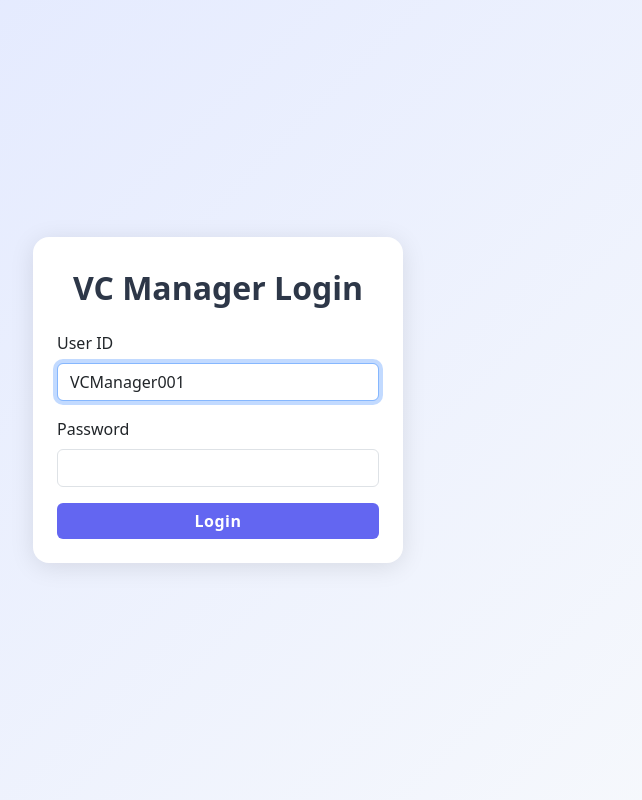
After one commit to TanishaMaheshwari/VC-Manager, a Flask app: page /login in a window 1280 px wide. The commit adds this page. Shown: the whole page, without its empty margins (422-1064 px from the left). Run offline with Flask 3, Linux system fonts and the light colour scheme.

Commit message:
Completed

```diff
--- a/app.py
+++ b/app.py
@@ -1,4 +1,4 @@
-from flask import Flask, render_template, redirect, url_for, flash, request, send_file, jsonify
+from flask import Flask, render_template, redirect, url_for, flash, request, send_file, jsonify, session
 from flask_sqlalchemy import SQLAlchemy
 from flask_migrate import Migrate
 from flask_wtf import FlaskForm
@@ -11,7 +11,7 @@ from enum import Enum
 from fpdf import FPDF
 from weasyprint import HTML
 import os
-from sqlalchemy import or_
+from sqlalchemy import or_, and_
 from sqlalchemy.exc import IntegrityError
 from sqlalchemy.orm import validates
 import io
@@ -19,7 +19,45 @@ from babel.numbers import format_decimal
 
 
 app = Flask(__name__)
-app.config['SECRET_KEY'] = 'your-secret-key-here'
+app.config['SECRET_KEY'] = 'your-secret-key-here'  # Make sure this is set for session
+# --- Authentication Config ---
+LOGIN_ID = 'VCManager001'
+LOGIN_PASSWORD = '123vc'
+
+# Routes
+from functools import wraps
+
+# --- Authentication Decorator ---
+def login_required(f):
+    @wraps(f)
+    def decorated_function(*args, **kwargs):
+        if not session.get('logged_in'):
+            return redirect(url_for('login', next=request.url))
+        return f(*args, **kwargs)
+    return decorated_function
+
+# --- Login Route ---
+@app.route('/login', methods=['GET', 'POST'])
+def login():
+    error = None
+    if request.method == 'POST':
+        user_id = request.form.get('user_id')
+        password = request.form.get('password')
+        if user_id == LOGIN_ID and password == LOGIN_PASSWORD:
+            session['logged_in'] = True
+            flash('Logged in successfully!', 'success')
+            next_url = request.args.get('next')
+            return redirect(next_url or url_for('dashboard'))
+        else:
+            error = 'Invalid credentials. Please try again.'
+    return render_template('login.html', error=error)
+
+# --- Logout Route ---
+@app.route('/logout')
+def logout():
+    session.pop('logged_in', None)
+    flash('Logged out successfully.', 'success')
+    return redirect(url_for('login'))
 app.config['SQLALCHEMY_DATABASE_URI'] = 'sqlite:///vc_committee.db'
 app.config['SQLALCHEMY_TRACK_MODIFICATIONS'] = False
 
@@ -411,7 +449,8 @@ def indian_comma(value):
     return format_decimal(value, locale='en_IN')
 
 # Routes
-@app.route('/')
+@app.route('/', methods=['GET', 'POST'])
+@login_required
 def dashboard():
     vcs = VC.query.order_by(VC.vc_number).all()
     total_due = sum(vc.total_due for vc in vcs)
@@ -437,25 +476,28 @@ def dashboard():
     # --- 2. Populate Hand dropdown (empty until VC selected) ---
     form.hand_id.choices = []
     if form.vc_id.data:
-        vc = VC.query.get(form.vc_id.data)
+        vc = db.session.get(VC, form.vc_id.data)
         form.hand_id.choices = [
             (h.id, f"Hand {h.hand_number} - Winner: {h.hand_distributions[0].person.short_name if h.hand_distributions else 'TBD'}")
             for h in vc.hands
         ]
 
     # --- 3. Populate Person dropdown (only pending members) ---
-    form.person_id.choices = []
     if form.hand_id.data:
-        hand = VCHand.query.get(form.hand_id.data)
+        hand = db.session.get(VCHand, form.hand_id.data)
         if hand:
             expected_ids = {m.id for m in hand.vc.members}  # all VC members
-            distributed_ids = {d.person_id for d in hand.hand_distributions}
-            paid_ids = {c.person_id for c in hand.contributions}
-            pending_ids = expected_ids - distributed_ids - paid_ids
-
+            distributed_ids = {d.person_id for d in hand.hand_distributions}  # winners
+            potential_ids = expected_ids - distributed_ids
+            # Ledger entries already recorded for this VC & Hand
+            ledger_entries = LedgerEntry.query.filter(
+                LedgerEntry.vc_id == hand.vc.id,
+                LedgerEntry.narration.like(f"Payment for VC {hand.vc.vc_number}, Hand {hand.hand_number}%")
+            ).all()
+            paid_ids = {l.person_id for l in ledger_entries}
+            pending_ids = potential_ids - paid_ids
             pending_persons = Person.query.filter(Person.id.in_(pending_ids)).all()
             form.person_id.choices = [(p.id, p.name) for p in pending_persons]
-
 
     if form.validate_on_submit():
         # --- 4. Record contribution (payment IN) ---
@@ -474,8 +516,8 @@ def dashboard():
             person_id=form.person_id.data,
             vc_id=form.vc_id.data,
             date=form.date.data or datetime.utcnow(),
-            narration=f"Contribution for VC {vc.vc_number}: {form.narration.data}",
-            debit=form.amount.data,
+            narration=f"Payment for VC {vc.vc_number}, Hand {hand.hand_number}: {form.narration.data}",
+            credit=form.amount.data,
             balance=person.total_balance - form.amount.data
         )
         db.session.add(ledger_entry)
@@ -487,6 +529,7 @@ def dashboard():
     return render_template('dashboard.html', form=form, today=date.today(), total_due=total_due, total_vcs=total_vcs, vcs=vcs, persons=persons, total_persons=total_persons)
 
 @app.route('/vcs')
+@login_required
 def vcs_list():
     vcs = VC.query.order_by(VC.vc_number).all()
     total_due = sum(vc.total_due for vc in vcs)
@@ -495,6 +538,7 @@ def vcs_list():
     return render_template('vc/list.html', vcs=vcs, total_due=total_due, total_members=total_members, total_vcs=total_vcs)
 
 @app.route('/vc/create', methods=['GET', 'POST'])
+@login_required
 def create_vc():
     form = VCForm()
     form.members.choices = [(p.id, p.name) for p in Person.query.all()]
@@ -532,6 +576,7 @@ def create_vc():
 
 
 @app.route('/vc/<int:id>')
+@login_required
 def view_vc(id):
     vc = VC.query.get_or_404(id)
     hands = VCHand.query.filter_by(vc_id=id).order_by(VCHand.hand_number).all()
@@ -540,7 +585,7 @@ def view_vc(id):
 
 
 @app.route("/vc/<int:vc_id>/hand/<int:hand_number>")
-# @login_required
+@login_required
 def view_hand_distribution(vc_id, hand_number):
     vc = VC.query.get_or_404(vc_id)
     hand = VCHand.query.filter_by(vc_id=vc.id, hand_number=hand_number).first_or_404()
@@ -556,6 +601,17 @@ def view_hand_distribution(vc_id, hand_number):
 
     payout = HandDistribution.query.filter_by(hand_id=hand.id).first()
     payout_recorded = payout is not None
+
+    ledger_entries = LedgerEntry.query.filter(
+        LedgerEntry.vc_id == vc.id,
+        LedgerEntry.narration.like(f'%Payment for VC {vc.vc_number}, Hand {hand.hand_number}%')
+    ).all()
+
+    # Map person_id → ledger entry
+    ledger_map = {}
+    for entry in ledger_entries:
+        if entry.person_id not in ledger_map:
+            ledger_map[entry.person_id] = entry  # take first matching entry
 
     members = vc.members
     member_eligibility = {}
@@ -583,11 +639,14 @@ def view_hand_distribution(vc_id, hand_number):
         contributions=contributions,
         payout=payout,
         distributions=[], # Placeholder for template
-        vc_payouts=[] # Placeholder for template
+        vc_payouts=[], # Placeholder for template
+        ledger_map=ledger_map
     )
+
 import traceback
 
 @app.route("/vc/<int:vc_id>/distribute-hand", methods=['POST'])
+@login_required
 def distribute_hand(vc_id):
     try:
         print("--- Starting distribute_hand function ---")
@@ -717,6 +776,7 @@ def distribute_hand(vc_id):
         flash(f"An error occurred during distribution: {str(e)}. Changes have been rolled back.", 'danger')
         return redirect(url_for('view_hand_distribution', vc_id=vc.id, hand_number=hand.hand_number))
 @app.route('/vc/delete/<int:id>')
+@login_required
 def delete_vc(id):
     vc = VC.query.get_or_404(id)
     db.session.delete(vc)
@@ -726,12 +786,14 @@ def delete_vc(id):
 
 
 @app.route('/persons')
+@login_required
 def persons():
     persons = Person.query.all()
     return render_template('person/list.html', persons=persons)
 
 # New route to handle live search requests
 @app.route('/search_persons')
+@login_required
 def search_persons():
     query = request.args.get('q', '')
     sort_order = request.args.get('sort', 'name_asc')
@@ -759,81 +821,37 @@ def search_persons():
 
 
 @app.route('/person/create', methods=['GET', 'POST'])
+@login_required
 def create_person():
-    """
-    Handles the creation of a new Person, calculates the signed opening_balance,
-    and automatically creates a corresponding opening LedgerEntry if the balance is non-zero.
-    """
     form = PersonForm()
     if form.validate_on_submit():
-
-        # 1. Calculate the final signed opening balance
-        balance_amount = form.opening_balance.data if form.opening_balance.data is not None else 0
-        balance_type = form.opening_balance_type.data # 'DR' or 'CR'
-
-        # DR (Debit) is positive, CR (Credit) is negative
-        final_opening_balance = float(balance_amount)
-        if balance_type == 'CR':
-            final_opening_balance = -final_opening_balance
-
-        # 2. Create the Person object
+        # Create person object
         person = Person(
             name=form.name.data,
             short_name=form.short_name.data,
             phone=form.phone.data,
             phone2=form.phone2.data,
-            opening_balance=final_opening_balance,
+            opening_balance=0,
             created_at=datetime.utcnow()
         )
-
-        # Add Person to session (to get an ID after commit)
         db.session.add(person)
 
-        # 3. Create initial LedgerEntry if balance is non-zero
-        opening_entry = None
-        if final_opening_balance != 0:
-
-            # Absolute value of the balance
-            entry_amount = abs(final_opening_balance)
-
-            # Determine if it's Debit or Credit based on the sign
-            # DR (Positive balance) -> Debit in the ledger
-            # CR (Negative balance) -> Credit in the ledger
-
-            if final_opening_balance > 0:
-                # Debit Balance (Person owes us)
-                debit_amount = entry_amount
-                credit_amount = 0.0
-                description = f"Opening Balance (DR) on {date.today().strftime('%Y-%m-%d')}"
-            else:
-                # Credit Balance (We owe Person)
-                debit_amount = 0.0
-                credit_amount = entry_amount
-                description = f"Opening Balance (CR) on {date.today().strftime('%Y-%m-%d')}"
-
-            # Create the Ledger Entry object
-            opening_entry = LedgerEntry(
-                # person_id will be automatically linked after the person is committed
-                person=person,
-                date=date.today(),
-                description=description,
-                debit=debit_amount,
-                credit=credit_amount,
-                created_at=datetime.utcnow()
-            )
-            db.session.add(opening_entry)
-
-
-        # 4. Commit both Person and LedgerEntry in a single transaction
         try:
             db.session.commit()
 
-            # Success message reflects the action
-            flash_msg = f'Person "{person.name}" created successfully.'
-            if opening_entry:
-                 flash_msg += f' Initial Ledger Entry recorded: ₹{entry_amount:.2f} ({balance_type}).'
+            # --- Add opening balance to ledger if > 0 ---
+            if form.opening_balance.data and form.opening_balance.data > 0:
+                ledger_entry = LedgerEntry(
+                    person_id=person.id,
+                    date=person.created_at,
+                    narration="Opening Balance",
+                    credit=form.opening_balance.data,
+                    balance=form.opening_balance.data  # set initial balance
+                )
+                db.session.add(ledger_entry)
+                db.session.commit()
 
-            flash(flash_msg, 'success')
+            flash('Person created successfully!', 'success')
             return redirect(url_for('persons'))
 
         except IntegrityError:
@@ -847,18 +865,13 @@ def create_person():
 
     # If form validation fails, display specific errors
     if not form.validate_on_submit() and form.is_submitted():
-        for field, errors in form.errors.items():
-             for error in errors:
-                 flash(f'Error in {field.replace("_", " ").title()}: {error}', 'danger')
-
-        if not form.errors:
-             flash('Please fill out all required fields correctly.', 'danger')
-
+        flash('Please fill out all required fields correctly.', 'danger')
 
     return render_template('person/create.html', form=form)
 
 
 @app.route('/person/<int:id>/edit', methods=['GET', 'POST'])
+@login_required
 def edit_person(id):
     person = Person.query.get_or_404(id)
     form = PersonForm(obj=person)
@@ -885,6 +898,7 @@ def edit_person(id):
     return render_template('person/edit.html', form=form, person=person)
 
 @app.route('/ledger/<int:person_id>')
+@login_required
 def person_ledger(person_id):
     person = Person.query.get_or_404(person_id)
     entries = LedgerEntry.query.filter_by(person_id=person_id).order_by(LedgerEntry.date.desc()).all()
@@ -895,7 +909,9 @@ def person_ledger(person_id):
         entries = [e for e in entries if e.vc_id == vc_id]
 
     return render_template('ledger/person.html', person=person, entries=entries)
+
 @app.route("/record-payment", methods=["GET", "POST"])
+@login_required
 def record_payment():
     form = PaymentForm()
 
@@ -923,7 +939,7 @@ def record_payment():
             person_id=person.id,
             amount=form.amount.data,
             date=form.date.data,
-            narration=form.narration.data or f"Payment for VC {vc.vc_number}, Hand {hand.hand_number}"
+            narration=f"Payment for VC {vc.vc_number}, Hand {hand.hand_number}: {form.narration.data}"
         )
         db.session.add(payment)
 
@@ -986,6 +1002,7 @@ def record_payment():
 #     return render_template('payment/create.html', form=form)
 
 @app.route("/api/vc/<int:vc_id>/details")
+@login_required
 def vc_details(vc_id):
     vc = VC.query.get_or_404(vc_id)
 
@@ -1008,31 +1025,36 @@ def vc_details(vc_id):
     })
 
 @app.route("/api/hand/<int:hand_id>/details")
+@login_required
 def hand_details(hand_id):
-    hand = VCHand.query.get(hand_id)
+    hand = db.session.get(VCHand, hand_id)
     if not hand:
         return jsonify({"error": "Hand not found"}), 404
 
-    # Get the winner for this hand from HandDistribution
-    winner_distribution = HandDistribution.query.filter_by(hand_id=hand_id).first()
-    winner_id = winner_distribution.person_id if winner_distribution else None
+    expected_ids = {m.id for m in hand.vc.members}
+    distributed_ids = {d.person_id for d in hand.hand_distributions}
+    potential_ids = expected_ids - distributed_ids
 
-    # Get all VC members except the winner
-    pending_persons = Person.query.filter(
-        Person.id.in_([m.id for m in hand.vc.members])
+    # Exclude persons who already have ledger entries
+    ledger_entries = LedgerEntry.query.filter(
+        LedgerEntry.vc_id == hand.vc.id,
+        LedgerEntry.narration.like(f"Payment for VC {hand.vc.vc_number}, Hand {hand.hand_number}%")
     ).all()
+    paid_ids = {l.person_id for l in ledger_entries}
+    pending_ids = potential_ids - paid_ids
 
-    if winner_id:
-        pending_persons = [p for p in pending_persons if p.id != winner_id]
+    pending_persons = Person.query.filter(Person.id.in_(pending_ids)).all()
 
-    pending_persons_data = [{"id": p.id, "name": p.name} for p in pending_persons]
+    contribution_amount = hand.actual_contribution_per_person  # or compute dynamically
 
     return jsonify({
-        "contribution_amount": hand.actual_contribution_per_person,
-        "pending_persons": pending_persons_data
+        "pending_persons": [{"id": p.id, "name": p.name} for p in pending_persons],
+        "contribution_amount": contribution_amount
     })
 
+
 @app.route('/payment/create', methods=['GET', 'POST'])
+@login_required
 def create_payment():
     form = PaymentForm()
 
@@ -1053,25 +1075,28 @@ def create_payment():
     # --- 2. Populate Hand dropdown (empty until VC selected) ---
     form.hand_id.choices = []
     if form.vc_id.data:
-        vc = VC.query.get(form.vc_id.data)
+        vc = db.session.get(VC, form.vc_id.data)
         form.hand_id.choices = [
             (h.id, f"Hand {h.hand_number} - Winner: {h.hand_distributions[0].person.short_name if h.hand_distributions else 'TBD'}")
             for h in vc.hands
         ]
 
     # --- 3. Populate Person dropdown (only pending members) ---
-    form.person_id.choices = []
     if form.hand_id.data:
-        hand = VCHand.query.get(form.hand_id.data)
+        hand = db.session.get(VCHand, form.hand_id.data)
         if hand:
             expected_ids = {m.id for m in hand.vc.members}  # all VC members
-            distributed_ids = {d.person_id for d in hand.hand_distributions}
-            paid_ids = {c.person_id for c in hand.contributions}
-            pending_ids = expected_ids - distributed_ids - paid_ids
-
+            distributed_ids = {d.person_id for d in hand.hand_distributions}  # winners
+            potential_ids = expected_ids - distributed_ids
+            # Ledger entries already recorded for this VC & Hand
+            ledger_entries = LedgerEntry.query.filter(
+                LedgerEntry.vc_id == hand.vc.id,
+                LedgerEntry.narration.like(f"Payment for VC {hand.vc.vc_number}, Hand {hand.hand_number}%")
+            ).all()
+            paid_ids = {l.person_id for l in ledger_entries}
+            pending_ids = potential_ids - paid_ids
             pending_persons = Person.query.filter(Person.id.in_(pending_ids)).all()
             form.person_id.choices = [(p.id, p.name) for p in pending_persons]
-
 
     if form.validate_on_submit():
         # --- 4. Record contribution (payment IN) ---
@@ -1090,8 +1115,8 @@ def create_payment():
             person_id=form.person_id.data,
             vc_id=form.vc_id.data,
             date=form.date.data or datetime.utcnow(),
-            narration=f"Contribution for VC {vc.vc_number}: {form.narration.data}",
-            debit=form.amount.data,
+            narration=f"Payment for VC {vc.vc_number}, Hand {hand.hand_number}: {form.narration.data}",
+            credit=form.amount.data,
             balance=person.total_balance - form.amount.data
         )
         db.session.add(ledger_entry)
@@ -1103,6 +1128,7 @@ def create_payment():
     return render_template('payment/create.html', form=form, datetime=datetime)
 
 @app.route('/payout/create/<int:hand_id>/<int:person_id>', methods=['POST'])
+@login_required
 def create_payout(hand_id, person_id):
     hand = VCHand.query.get_or_404(hand_id)
     person = Person.query.get_or_404(person_id)
@@ -1139,6 +1165,7 @@ def create_payout(hand_id, person_id):
     return redirect(url_for('view_hand_distribution', vc_id=hand.vc_id, hand_number=hand.hand_number))
 
 @app.route("/vc/<int:vc_id>/hand/<int:hand_id>/edit-payout", methods=["POST"])
+@login_required
 def edit_payout(vc_id, hand_id):
     payout_id = request.form["payout_id"]
     person_id = int(request.form["person_id"])
@@ -1185,12 +1212,13 @@ def edit_payout(vc_id, hand_id):
 
 
 @app.route('/ledger/create', methods=['GET', 'POST'])
+@login_required
 def create_ledger_entry():
     form = LedgerEntryForm()
 
     # Populate choices
     form.person_id.choices = [(p.id, p.name) for p in Person.query.all()]
-    form.vc_id.choices = [('', 'Select VC (Optional)')] + [(vc.id, f"VC {vc.vc_number}") for vc in VC.query.all()]
+    form.vc_id.choices = [(0, '--- None ---')] + [(vc.id, vc.name) for vc in VC.query.all()]
 
     if form.validate_on_submit():
         person = Person.query.get(form.person_id.data)
@@ -1198,7 +1226,7 @@ def create_ledger_entry():
 
         entry = LedgerEntry(
             person_id=form.person_id.data,
-            vc_id=form.vc_id.data if form.vc_id.data else None,
+            vc_id = form.vc_id.data if form.vc_id.data != 0 else None,
             date=form.date.data,
             narration=form.narration.data,
             debit=form.debit.data or 0,
@@ -1238,6 +1266,7 @@ def generate_pdf_for_person(person_id):
 # This is the route that your button's JavaScript function will call.
 # The <int:personId> part captures the ID from the URL.
 @app.route('/ledger/<int:person_id>/pdf')
+@login_required
 def export_ledger_pdf(person_id):
     person = Person.query.get_or_404(person_id)
     entries = LedgerEntry.query.filter_by(person_id=person_id).order_by(LedgerEntry.date.desc()).all()
--- a/templates/base.html
+++ b/templates/base.html
@@ -587,6 +587,12 @@
                             </a>
                         </li>
                     </ul>
+
+                <!-- Logout button on right -->
+                <div class="d-flex align-items-center ms-auto">
+                    <a href="{{ url_for('logout') }}" class="btn btn-outline-primary ms-2" style="font-size: 1rem;">
+                        <i class="fas fa-sign-out-alt me-1"></i>Logout
+                    </a>
                 </div>
             </div>
         </nav>
--- a/templates/ledger/create.html
+++ b/templates/ledger/create.html
@@ -78,7 +78,7 @@
                     </div>
 
                     <div class="d-flex justify-content-between">
-                        <a href="{{ url_for('vcs_list') }}" class="btn btn-secondary">
+                        <a href="{{ url_for('persons') }}" class="btn btn-secondary">
                             <i class="fas fa-arrow-left me-1"></i>Back
                         </a>
                         {{ form.submit(class="btn btn-primary") }}
--- /dev/null
+++ b/templates/login.html
@@ -0,0 +1,79 @@
+<!DOCTYPE html>
+<html lang="en">
+<head>
+  <meta charset="UTF-8">
+  <meta name="viewport" content="width=device-width, initial-scale=1">
+  <title>Login - VC Manager</title>
+  <link rel="stylesheet" href="https://cdn.jsdelivr.net/npm/bootstrap@5.3.2/dist/css/bootstrap.min.css">
+  <style>
+    body {
+      background: linear-gradient(135deg, #e0e7ff 0%, #f8fafc 100%);
+      min-height: 100vh;
+      display: flex;
+      align-items: center;
+      justify-content: center;
+    }
+    .login-container {
+      width: 100%;
+      max-width: 370px;
+      margin: 0 auto;
+      padding: 2rem 1.5rem 1.5rem 1.5rem;
+      background: #fff;
+      border-radius: 16px;
+      box-shadow: 0 4px 24px rgba(0,0,0,0.10);
+    }
+    .login-title {
+      font-weight: 700;
+      color: #2d3748;
+      margin-bottom: 1.5rem;
+    }
+    .form-label {
+      font-weight: 500;
+    }
+    .btn-primary {
+      background: #6366f1;
+      border: none;
+      font-weight: 600;
+      letter-spacing: 0.5px;
+    }
+    .btn-primary:hover {
+      background: #4f46e5;
+    }
+    @media (max-width: 480px) {
+      .login-container {
+        padding: 1.2rem 0.7rem 1rem 0.7rem;
+        max-width: 98vw;
+      }
+      .login-title {
+        font-size: 1.3rem;
+      }
+    }
+  </style>
+</head>
+<body>
+<div class="login-container">
+  <h2 class="login-title text-center">VC Manager Login</h2>
+  {% with messages = get_flashed_messages(with_categories=true) %}
+    {% if messages %}
+    {% for category, message in messages %}
+      <div class="alert alert-{{ category }}">{{ message }}</div>
+    {% endfor %}
+    {% endif %}
+  {% endwith %}
+  {% if error %}
+    <div class="alert alert-danger">{{ error }}</div>
+  {% endif %}
+  <form method="post" autocomplete="on">
+    <div class="mb-3">
+      <label for="user_id" class="form-label">User ID</label>
+      <input type="text" class="form-control" id="user_id" name="user_id" value="VCManager001" required autofocus autocomplete="username">
+    </div>
+    <div class="mb-3">
+      <label for="password" class="form-label">Password</label>
+      <input type="password" class="form-control" id="password" name="password" required autocomplete="current-password">
+    </div>
+    <button type="submit" class="btn btn-primary w-100">Login</button>
+  </form>
+</div>
+</body>
+</html>
--- a/templates/vc/list.html
+++ b/templates/vc/list.html
@@ -121,8 +121,6 @@
                     <td data-label="Hand">
                         <div class="d-flex align-items-center">
                             <div class="progress me-2" style="width: 60px; height: 8px;">
-                                <div class="progress-bar bg-success"
-                                     style="width: {{ (vc.completed_hands / vc.tenure * 100) }}%"></div>
                                 <div class="progress-bar bg-secondary"
                                      style="width: {{ (vc.current_hand / vc.tenure * 100) }}%"></div>
                             </div>
```
Also changed, not shown: templates/ledger/pdf_template.html (+6 -6 lines), templates/ledger/person.html (+35 -36 lines), templates/vc/hand_distribution.html (+21 -21 lines), instance/vc_committee.db.
